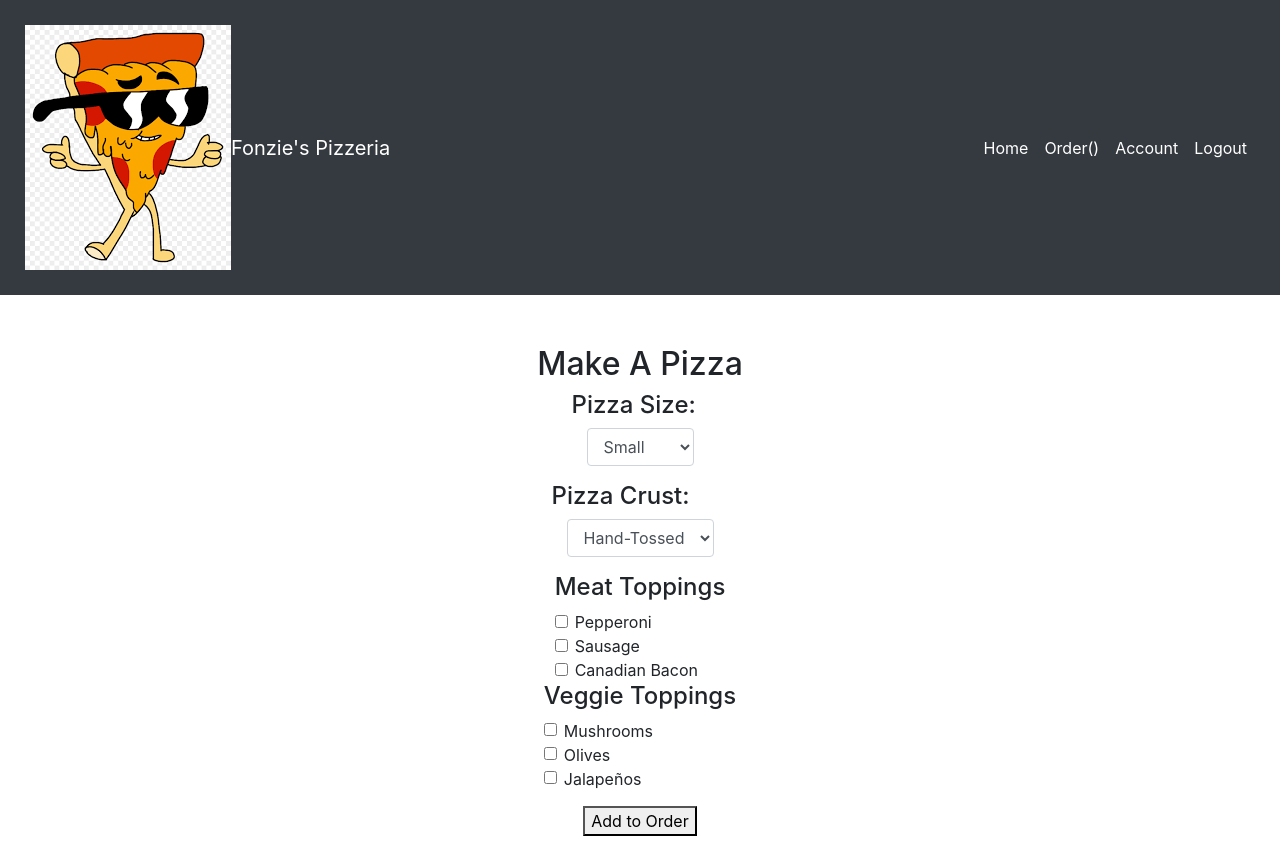
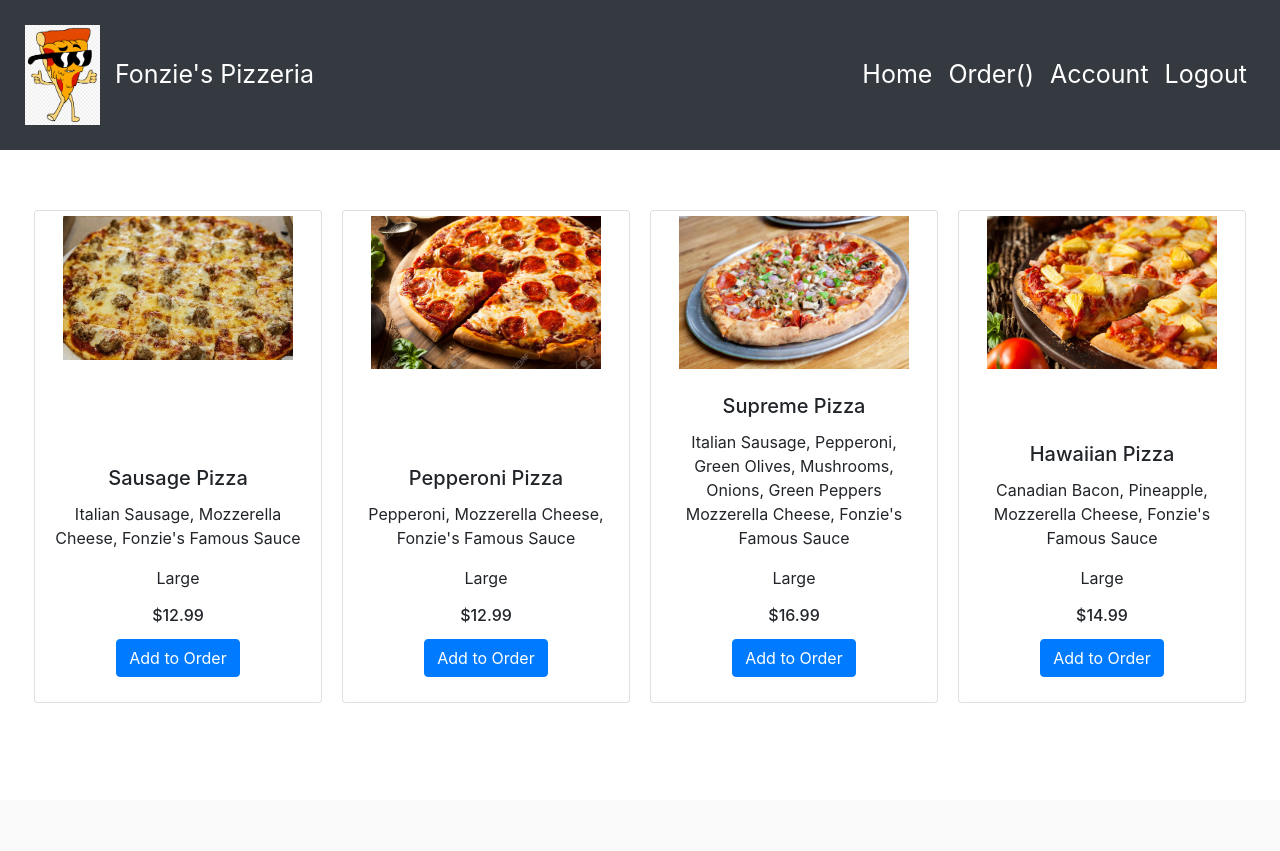
Before and after one commit to AlfonzoVillarreal/Fonzies_Pizzeria, a Django app: page /order in a window 1280 px wide. After the commit the page ends 703 px from the top, so only its background shows below. Run offline with Django 3.2, Linux system fonts and the light colour scheme; some libraries are stand-ins or nearby versions.

Commit message:
added more to html files

```diff
--- a/pizza_app/static/css/style.css
+++ b/pizza_app/static/css/style.css
@@ -7,6 +7,15 @@
     flex-direction: column;
     align-items: flex-end;
 }
+.navbar img {
+    width: 75px;
+    height: 100px;
+    margin-right: 15px;
+}
+.navbar a {
+    font-size: 25px;
+}
+
 
 
 /* New User */
@@ -72,6 +81,11 @@
     justify-content: flex-end;
 }
 
+.carousel {
+    display: flex;
+    flex-direction: column;
+    align-items: center;
+}
 
 /* Account */
 .account_info{
@@ -82,13 +96,18 @@
 }
 
 /* Order */
-.order-container {
+.pizza-options .card-body {
     display: flex;
     flex-direction: column;
+    justify-content: flex-end;
     align-items: center;
 }
-.order-container button {
-    margin: 15px;
+.pizza-options h6 {
+    text-align: center;
+}
+.pizza-options {
+    display: flex;
+    justify-content: center;
 }
 
 
--- a/pizza_app/templates/checkout.html
+++ b/pizza_app/templates/checkout.html
@@ -28,7 +28,7 @@
     </nav>
 
     <div class="total">
-        <h2>Total: </h2>
+        <h2>Total: { }</h2>
     </div>
 
 
--- a/pizza_app/templates/order.html
+++ b/pizza_app/templates/order.html
@@ -28,70 +28,47 @@
     </nav>
 
 
-    <div class="order-container">
-        <h2>Make A Pizza</h2>
-        <!--Dropdown Pizza Size-->
-        <div class="size">
-            <h4> Pizza Size:</h4>
-            <div class="form-group">
-                <div class="col-sm-12" >
-                    <select class="form-control" id="size" name="size">
-                        <option value="">Small</option>
-                        <option value="">Medium</option>
-                        <option value="">Large</option>
-                        <option value="">X-Large</option>
-                    </select>
-                </div>
+    <div class="pizza-options">
+        <div class="card" style="width: 18rem;">
+            <img class="card-img-top" src="{% static 'images/saus_pizza.jpg' %}" alt="Sausage Pizza">
+            <div class="card-body">
+                <h5 class="card-title">Sausage Pizza</h5>
+                <p class="card-text">Italian Sausage, Mozzerella Cheese, Fonzie's Famous Sauce</p>
+                <p>Large</p>
+                <h6>$12.99</h6>
+                <a href="" class="btn btn-primary">Add to Order</a>
             </div>
         </div>
-        <!--Dropdown Pizza Crust-->
-        <div class="crust">
-            <h4> Pizza Crust:</h4>
-            <div class="form-group">
-                <div class="col-sm-12" >
-                    <select class="form-control" id="size" name="size">
-                        <option value="">Hand-Tossed</option>
-                        <option value="">Pan</option>
-                        <option value="">Stuffed Crust</option>
-                        <option value="">Thin Crust</option>
-                    </select>
-                </div>
+        <div class="card" style="width: 18rem;">
+            <img class="card-img-top" src="{% static 'images/pepperoni_pizza.jpg' %}" alt="Pepperoni Pizza">
+            <div class="card-body">
+                <h5 class="card-title">Pepperoni Pizza</h5>
+                <p class="card-text">Pepperoni, Mozzerella Cheese, Fonzie's Famous Sauce</p>
+                <p>Large</p>
+                <h6>$12.99</h6>
+                <a href="" class="btn btn-primary">Add to Order</a>
             </div>
         </div>
-        <!--Meat Toppings Div-->
-        <div class="meats">
-            <h4>Meat Toppings</h4>
-            <div class="form-check">
-                <input class="form-check-input" type="checkbox" value="pepperoni" id="pepperoni">
-                <label class="form-check-label" for="pepperoni">Pepperoni</label>
-            </div>
-            <div class="form-check">
-                <input class="form-check-input" type="checkbox" value="sausage" id="sausage">
-                <label class="form-check-label" for="sausage">Sausage</label>
-            </div>
-            <div class="form-check">
-                <input class="form-check-input" type="checkbox" value="cbacon" id="cbacon">
-                <label class="form-check-label" for="cbacon">Canadian Bacon</label>
+        <div class="card" style="width: 18rem;">
+            <img class="card-img-top" src="{% static 'images/veggie_pizza.jpg' %}" alt="Supreme Pizza">
+            <div class="card-body">
+                <h5 class="card-title">Supreme Pizza</h5>
+                <p class="card-text">Italian Sausage, Pepperoni, Green Olives, Mushrooms, Onions, Green Peppers Mozzerella Cheese, Fonzie's Famous Sauce</p>
+                <p>Large</p>
+                <h6>$16.99</h6>
+                <a href="" class="btn btn-primary">Add to Order</a>
             </div>
         </div>
-        <!--Veggie Toppings Div-->
-        <div class="veggies">
-            <h4>Veggie Toppings</h4>
-            <div class="form-check">
-                <input class="form-check-input" type="checkbox" value="mushrooms" id="mushrooms">
-                <label class="form-check-label" for="mushrooms">Mushrooms</label>
-            </div>
-            <div class="form-check">
-                <input class="form-check-input" type="checkbox" value="olives" id="olives">
-                <label class="form-check-label" for="olives">Olives</label>
-            </div>
-            <div class="form-check">
-                <input class="form-check-input" type="checkbox" value="jalapenos" id="jalapenos">
-                <label class="form-check-label" for="jalapenos">Jalapeños</label>
+        <div class="card" style="width: 18rem;">
+            <img class="card-img-top" src="{% static 'images/hawaiian_pizza.jpg' %}" alt="Hawaiian Pizza">
+            <div class="card-body">
+                <h5 class="card-title">Hawaiian Pizza</h5>
+                <p class="card-text">Canadian Bacon, Pineapple, Mozzerella Cheese, Fonzie's Famous Sauce</p>
+                <p>Large</p>
+                <h6>$14.99</h6>
+                <a href="" class="btn btn-primary">Add to Order</a>
             </div>
         </div>
-        <!--Submit Order Button-->
-        <button type="submit">Add to Order</button>
     </div>
 
 
--- a/pizza_app/views.py
+++ b/pizza_app/views.py
@@ -8,19 +8,13 @@ def home(request):
     return render(request, 'home.html')
 
 def new_user(request):
+
     if request.method == "POST":
         errors = User.objects.reg_validator(request.POST)
         print(errors)
 
-    new_user = User.objects.create(
-        first_name = request.POST['fname'],
-        last_name = request.POST['lname'],
-        email = request.POST['email'],
-        password = request.POST['password']
-    )
-    request.session['user'] = new_user.first_name
-    request.session['id'] = new_user.id
-    return redirect ('/')
+    return render (request, 'new_user.html')
+
 
 def login(request):
     if request.method == "POST":
@@ -49,8 +43,8 @@ def logout(request):
 def edit(request, id):
     edit_user = User.objects.get(id=id)
 
-    edit_user.first_name = request.POST['fname']
-    edit_user.last_name = request.POST['lname']
+    edit_user.first_name = request.POST['first_name']
+    edit_user.last_name = request.POST['last_name']
     edit_user.email = request.POST['email']
     edit_user.save()
 
```
Also changed, not shown: pizza_app/templates/account.html (+11 -1 lines), pizza_app/templates/home.html (+7 -20 lines), pizza_app/templates/new_user.html (+8 -8 lines), pizza_app/static/images/Pep_Wallpaper.jpg (added), pizza_app/static/images/building.jpg (added), pizza_app/static/images/hawaiian_pizza.jpg (added), pizza_app/static/images/pep_pizza.jpg (deleted), pizza_app/static/images/pepperoni_pizza.jpg (added).
